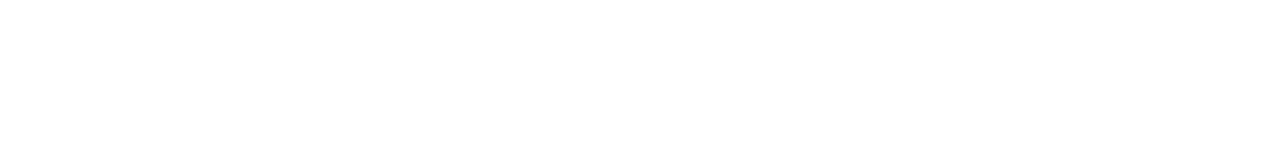
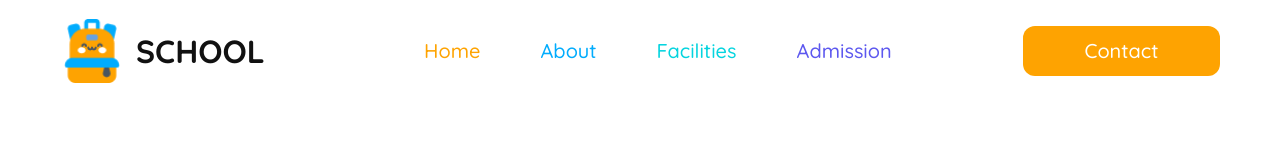
Before and after one commit to sourav-cse-dev/kids-education, a plain HTML site: page index.html in a window 1280 px wide. Drawn offline with Linux system fonts and the light colour scheme.

Commit message:
navbar section completed

```diff
--- a/index.html
+++ b/index.html
@@ -6,5 +6,22 @@
     <title>Kids School</title>
     <link rel="stylesheet" href="style.css" />
   </head>
-  <body></body>
+  <body>
+    <!-- navbar section starts here -->
+    <nav class="nav-bar flex-row-space-between">
+      <div class="nav-header flex-row-center">
+        <img class="nav-logo" src="./assets/logo.png" alt="School bag image as logo." />
+        <h1 class="nav-text">SCHOOL</h1>
+      </div>
+      <div class="nav-links text-style-md flex-row-center">
+        <li><a id="home" href="">Home</a></li>
+        <li><a id="about" href="">About</a></li>
+        <li><a id="facilities" href="">Facilities</a></li>
+        <li><a id="admission" href="">Admission</a></li>
+      </div>
+
+      <button class="button text-style-md">Contact</button>
+    </nav>
+    <!-- navbar section ends here -->
+  </body>
 </html>
--- a/style.css
+++ b/style.css
@@ -0,0 +1,114 @@
+@import url("https://fonts.googleapis.com/css2?family=Quicksand:wght@300..700&display=swap");
+@import url("https://fonts.googleapis.com/css2?family=Raleway:ital,wght@0,100..900;1,100..900&display=swap");
+
+* {
+  box-sizing: border-box;
+  margin: 0;
+  padding: 0;
+}
+
+/* shared styles starts here */
+.flex-row-center {
+  display: flex;
+  justify-content: center;
+  align-items: center;
+}
+.flex-row-space-between {
+  display: flex;
+  justify-content: space-between;
+  align-items: center;
+}
+.flex-column-center {
+  display: flex;
+  flex-direction: column;
+  justify-content: center;
+  align-items: center;
+}
+.text-style-md {
+  color: rgb(255, 255, 255);
+  font-family: "Quicksand";
+  font-size: 1.25rem;
+  font-weight: 500;
+  line-height: 1.875rem;
+  letter-spacing: 0%;
+  text-align: center;
+}
+.button {
+  width: 197px;
+  height: 50px;
+  padding: 10px;
+  border: none;
+  border-radius: 12px;
+  background: rgb(254, 163, 1);
+  text-align: center;
+}
+.button:hover {
+  background-color: rgb(0, 150, 136);
+  cursor: pointer;
+}
+/* shared styles ends here */
+
+/* nav-bar section styles starts here */
+.nav-bar {
+  max-width: 1160px;
+  height: 102px;
+  margin: 0 auto;
+  padding: 20px 0;
+  background-color: white;
+}
+.nav-header {
+  gap: 0.75rem;
+}
+.nav-logo {
+  max-width: 4rem;
+  height: 4rem;
+}
+.nav-text {
+  color: rgb(17, 17, 17);
+  font-family: "Quicksand";
+  font-size: 2rem;
+  font-weight: 700;
+  line-height: 2rem;
+  letter-spacing: 0%;
+  text-align: left;
+}
+.nav-links {
+  gap: 2rem;
+}
+.nav-links li:hover {
+  font-weight: 600;
+  transform: scale(1.2);
+}
+
+#home {
+  color: rgb(254, 163, 1);
+}
+#about {
+  color: rgb(1, 172, 253);
+}
+#facilities {
+  color: rgb(5, 212, 223);
+}
+#admission {
+  color: rgb(93, 88, 239);
+}
+
+.nav-links > li > a {
+  text-decoration: none;
+}
+nav button {
+  color: rgb(0, 106, 80);
+  font-size: 18px;
+  font-style: normal;
+  font-weight: 600;
+  line-height: 22px;
+  padding: 15px 30px;
+  border: 1px solid rgb(0, 106, 80);
+  border-radius: 8px;
+  background-color: white;
+}
+nav button:hover {
+  background-color: #c6e4d6;
+  cursor: pointer;
+}
+/* nav-bar section styles ends here */
```
